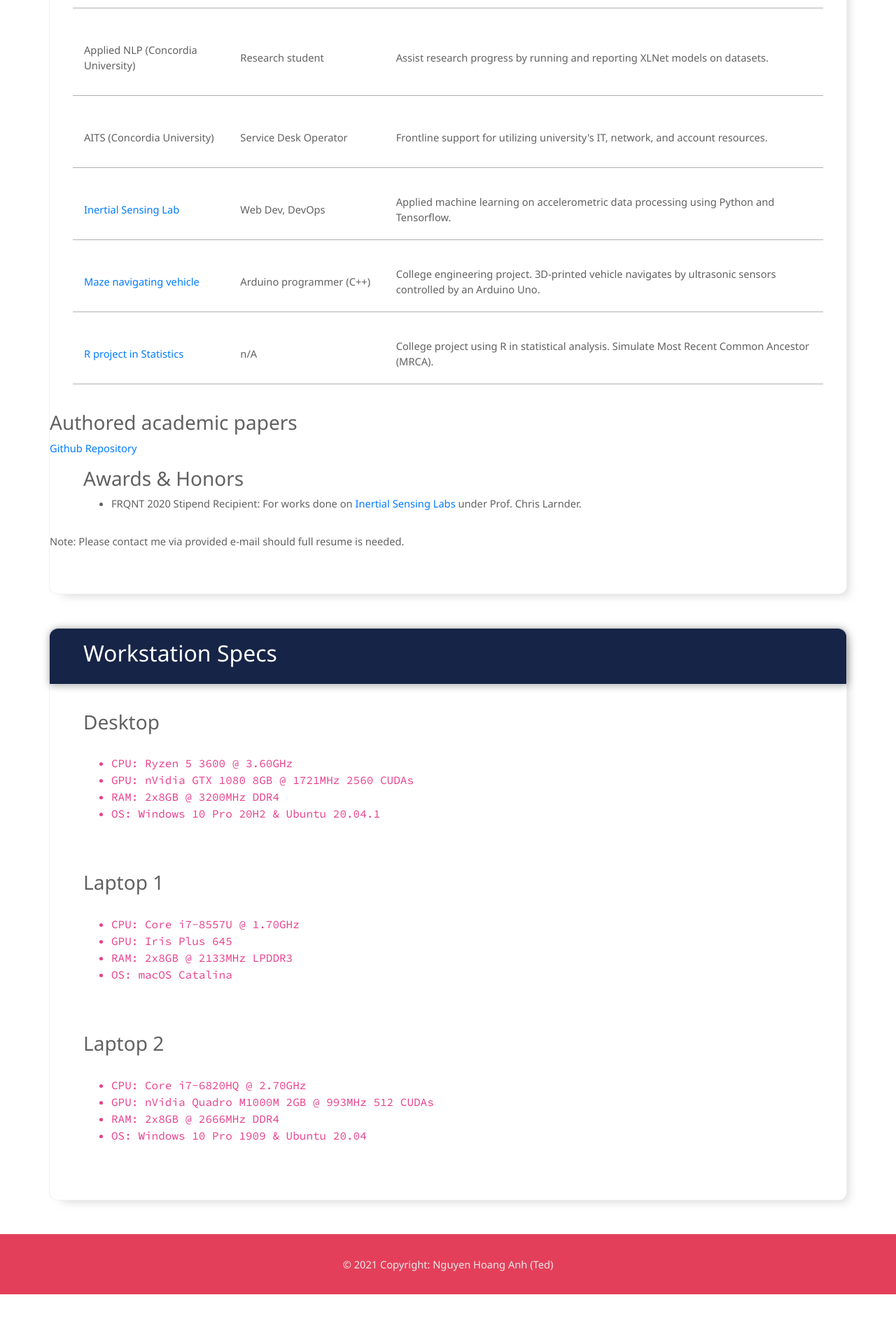
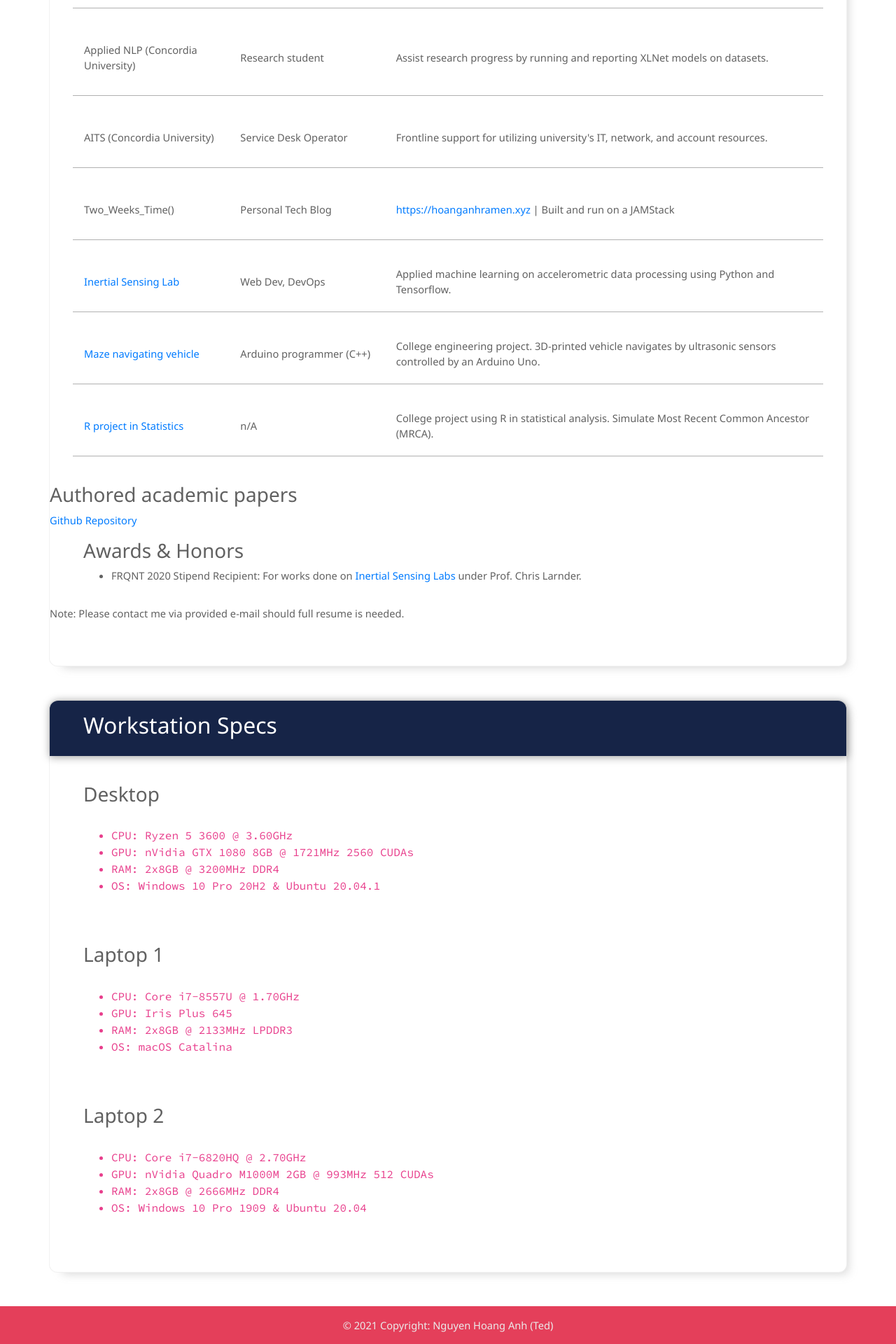
Before and after one commit to zasshuwu/nogamioka, a React (Create React App) app: page / in a window 1280 px wide. Shown: the part 2709-4629 px from the top of the page at 70% size. Before the commit the page ends 4558 px from the top, so only its background shows below. Built offline with nearby package versions, Linux system fonts and the light colour scheme; what react-animations would draw is missing.

Commit message:
added info and restyle

```diff
--- a/src/Components/Experience/Experience.js
+++ b/src/Components/Experience/Experience.js
@@ -30,6 +30,16 @@ const Experience = () => (
 				<Col>Service Desk Operator</Col>
 				<Col xs={7}>
 					Frontline support for utilizing university's IT, network, and account resources.
+				</Col>
+			</Row>
+		</div>
+		<div>
+			<Row>
+				<Col>Two_Weeks_Time()</Col>
+				<Col>Personal Tech Blog</Col>
+				<Col xs={7}>
+					<a href="https://hoanganhramen.xyz">https://hoanganhramen.xyz</a> | Built and
+					run on a JAMStack
 				</Col>
 			</Row>
 		</div>
--- a/src/Components/Footer/Footer.scss
+++ b/src/Components/Footer/Footer.scss
@@ -17,7 +17,7 @@ $color-nav-link-active: $color-main;
 }
 .footer-copyright {
 	border: none;
-	padding: 2rem 10%;
+	padding: 1rem 10%;
 	background: $color-main;
 	color: $color-nav-link;
 	align-items: center;
```
